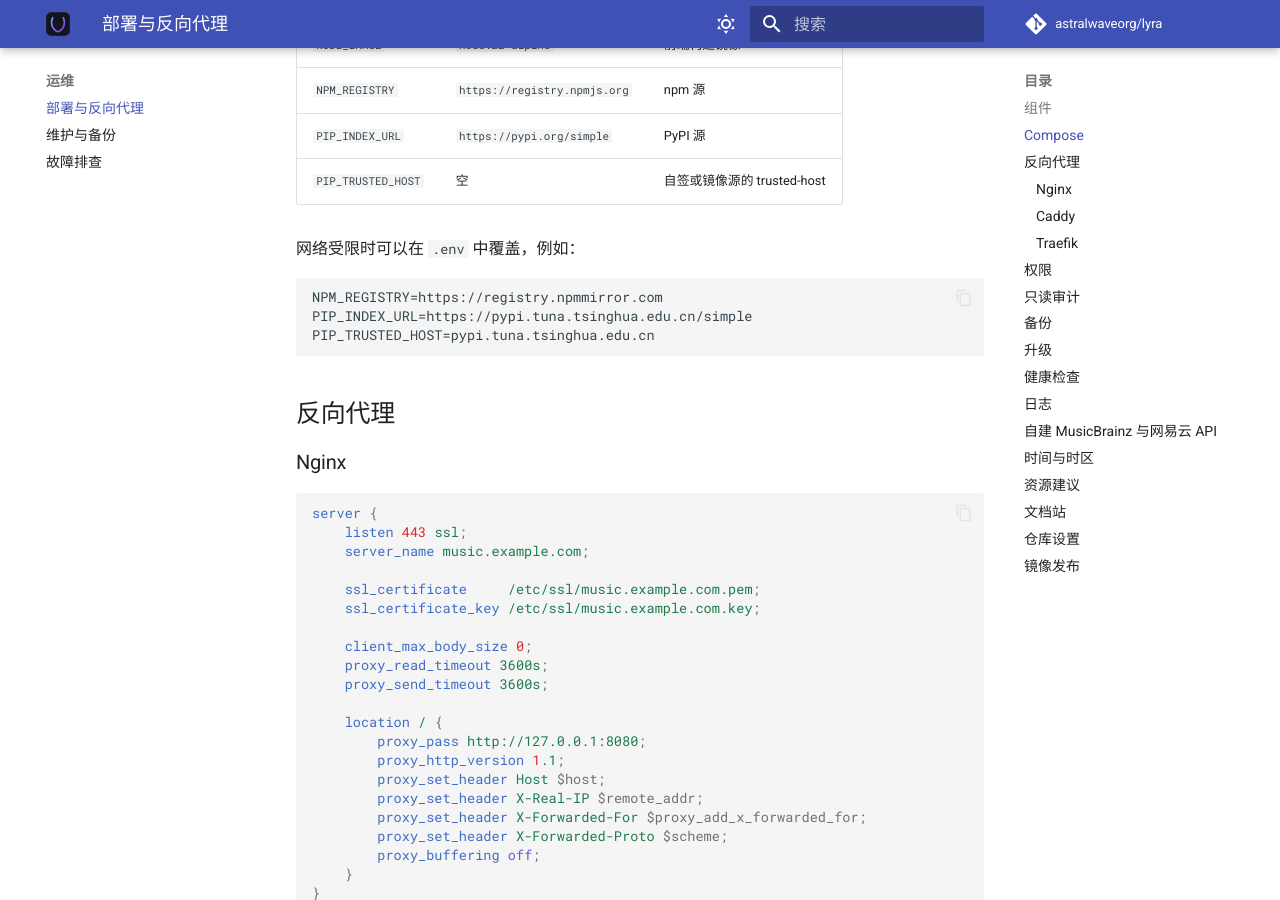
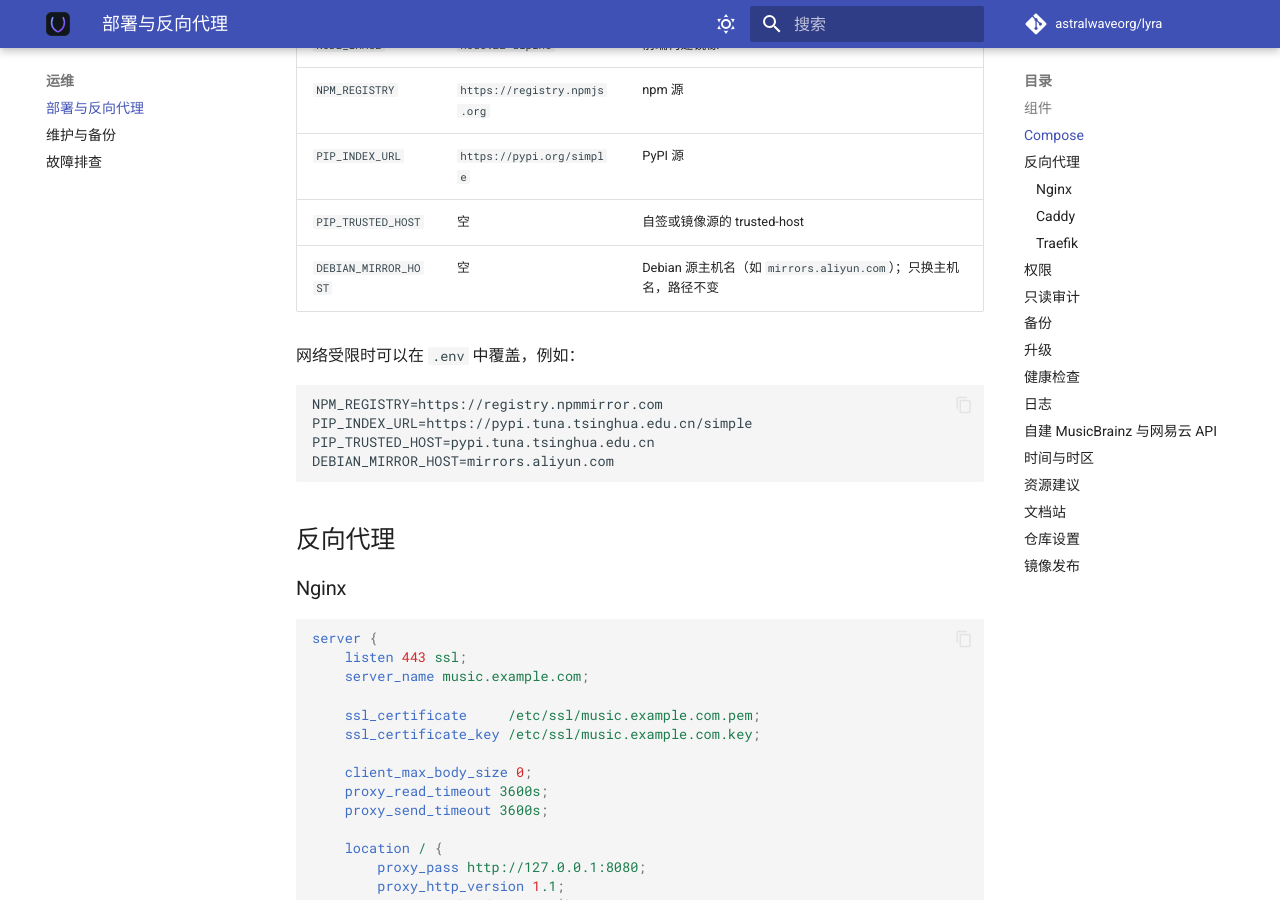
Before and after one commit to astralwaveorg/lyra, an MkDocs documentation site: the page built from docs/deployment.md, in a window 1280 px wide and 900 px high, scrolled down 1128 px. Built offline with MkDocs 1.6.1 and Material for MkDocs 9.7.7, drawn with Linux system fonts in a browser that asks for light colours; comment, search, counter and statistics services are not loaded.

Commit message:
构建时可指定 Debian 源镜像

````diff
--- a/docs/deployment.md
+++ b/docs/deployment.md
@@ -49,6 +49,7 @@ docker compose up -d
 | `NPM_REGISTRY` | `https://registry.npmjs.org` | npm 源 |
 | `PIP_INDEX_URL` | `https://pypi.org/simple` | PyPI 源 |
 | `PIP_TRUSTED_HOST` | 空 | 自签或镜像源的 trusted-host |
+| `DEBIAN_MIRROR_HOST` | 空 | Debian 源主机名（如 `mirrors.aliyun.com`）；只换主机名，路径不变 |
 
 网络受限时可以在 `.env` 中覆盖，例如：
 
@@ -56,6 +57,7 @@ docker compose up -d
 NPM_REGISTRY=https://registry.npmmirror.com
 PIP_INDEX_URL=https://pypi.tuna.tsinghua.edu.cn/simple
 PIP_TRUSTED_HOST=pypi.tuna.tsinghua.edu.cn
+DEBIAN_MIRROR_HOST=mirrors.aliyun.com
 ```
 
 ## 反向代理
````
Also changed, not shown: 1 other file.
